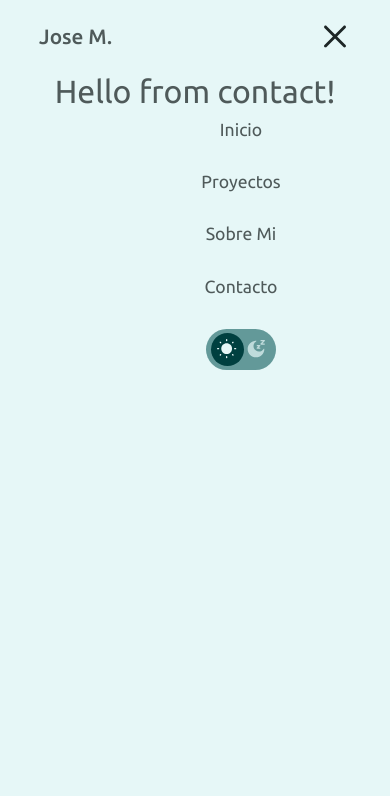
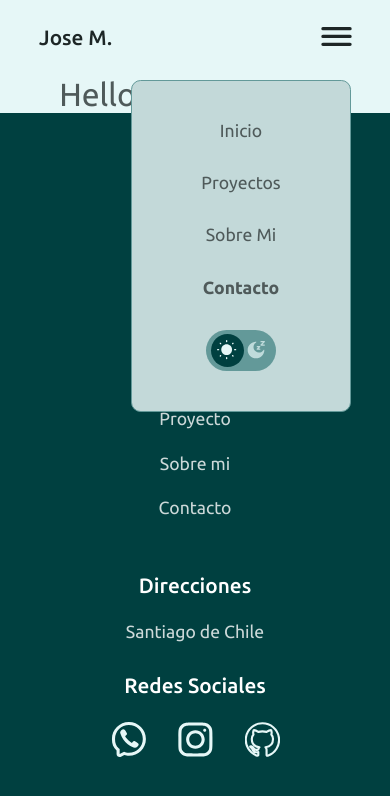
Before and after one commit to JooseMM/portfolio-jm, a website built with Vite: page contact.html in a window 390 px wide. Both pictures are taken after a click on the button 335 px from the left and 36 px from the top of the page. Built offline with nearby package versions, Linux system fonts and the light colour scheme.

Commit message:
finish images are needed

```diff
--- a/contact.html
+++ b/contact.html
@@ -1,15 +1,16 @@
-<html>
+<!doctype html>
+<html lang="en">
   <head>
     <meta charset="UTF-8" />
     <meta name="viewport" content="width=device-width, initial-scale=1.0" />
+    <title>Jose Moreno</title>
     <link rel="stylesheet" href="./src/normalize.css">
-    <link rel="stylesheet" id="stylesheetMode" href="./src/style.css">
-    <title>Contacto</title>
+    <link rel="stylesheet" href="src/style.css">
   </head>
-  <body class="light-font-80 light-main-bg">
+  <body id="body" class="light-font-80 light-main-bg">
     <header>
-      <a href="/" class="logo">Jose M.</a>
-      <nav id="mobileMenu" class="hidden | rounded-xl">
+      <a href="/" id="logo" class="logo light-font-100">Jose M.</a>
+      <nav id="mobileMenu" class="light-alt-bg light-menu-border rounded-xl">
 	<ul class="nav-link-list">
 	  <li>
 	    <a href="/" id="homePage">Inicio</a>
@@ -39,9 +40,67 @@
       </nav>
       <button id="toogleMobileBtn" class="mobile-menu">
 	<img src="src/assets/icons/mobile-menu-btn.svg" id="menuBtnImage" class="menu-btn" height="25" width="35"/>
+	<img src="src/assets/icons/close-icon.svg" id="menuBtnImage" class="menu-btn hidden" height="25" width="35"/>
+	<img src="src/assets/icons/dark-mobile-menu-btn.svg" id="menuBtnImage" class="menu-btn hidden" height="25" width="35"/>
+	<img src="src/assets/icons/dark-close-icon.svg" id="menuBtnImage" class="menu-btn hidden" height="25" width="35"/>
       </button>
     </header>
-    <h1>Hello from contact!</h1>
+    <main>
+      <h1>Hello from contact</h1>
+    </main>
+    <footer class="light-dark-green">
+      <ul class="footer-this">
+	<li>
+	  <a href="/">Jose Moreno</a>
+	</li>
+	<li>Copyright 2024</li>
+      </ul>
+      <ul class="footer-pages">
+	<li>
+	  Secciones
+	</li>
+	<li>
+	  <a href="/">Inicio</a>
+	</li>
+	<li>
+	  <a href="#projectSection">Proyecto</a>
+	</li>
+	<li>
+	  <a href="#aboutSection">Sobre mi</a>
+	</li>
+	<li>
+	  <a href="/">Contacto</a>
+	</li>
+      </ul>
+      <div class="footer-info">
+	<ul class="footer-address">
+	  <li>
+	    Direcciones
+	  </li>
+	  <li> Santiago de Chile</li>
+	</ul>
+	<ul class="footer-social">
+	  <li>Redes Sociales</li>
+	  <div>
+	    <li>
+	      <a href="/">
+		<img src="./src/assets/icons/whatsapp-icon.svg" width="35" height="35"/>
+	      </a>
+	    </li>
+	    <li>
+	      <a href="/">
+		<img src="./src/assets/icons/ig-icon.svg" width="35" height="35"/>
+	      </a>
+	    </li>
+	    <li>
+	      <a href="/">
+		<img src="./src/assets/icons/github-icon.svg" width="35" height="35"/>
+	      </a>
+	    </li>
+	  </div>
+	</ul>
+      </div>
+    </footer>
     <script type="module" src="/src/main.ts"></script>
   </body>
 </html>
--- a/src/main.ts
+++ b/src/main.ts
@@ -4,13 +4,25 @@ var currentTheme = localStorage.getItem("currentTheme");
 const decoratorCTA = document.getElementById("decoratorCTA");
 const toogleModeBtn = document.getElementById("toogleDarkTheme");
 const mobileMenu = document.getElementById("mobileMenu");
-
+var darkThemeOn = currentTheme || false;
+  const lightOpenBtn = document.getElementById("lightOpenMenu");
+  const lightCloseBtn = document.getElementById("lightCloseMenu");
+  const darkOpenBtn = document.getElementById("darkOpenMenu");
+  const darkCloseBtn = document.getElementById("darkCloseMenu");
 //functions
 function changeIconTheme(darkTheme: boolean):void {
   const lightIcons = document.getElementsByClassName("light-icon");
   const darkIcons = document.getElementsByClassName("dark-icon");
 
   if(darkTheme) {
+    if(mobileMenu?.classList.contains("hidden")) {
+      lightOpenBtn?.classList.add("hidden");
+      darkOpenBtn?.classList.remove("hidden");
+    } else {
+      lightCloseBtn?.classList.add("hidden");
+      darkCloseBtn?.classList.remove("hidden");
+    }
+
     for (var i = 0; i < lightIcons.length; i++) {
       lightIcons[i]?.classList.add("hidden-icon");
     }
@@ -20,6 +32,13 @@ function changeIconTheme(darkTheme: boolean):void {
 
     localStorage.setItem("currentTheme", "dark");
   } else {
+    if(mobileMenu?.classList.contains("hidden")) {
+      lightOpenBtn?.classList.remove("hidden");
+      darkOpenBtn?.classList.add("hidden");
+    } else {
+      lightCloseBtn?.classList.remove("hidden");
+      darkCloseBtn?.classList.add("hidden");
+    }
     for (var i = 0; i < darkIcons.length; i++) {
       darkIcons[i]?.classList.add("hidden-icon");
     }
@@ -33,7 +52,6 @@ function changeIconTheme(darkTheme: boolean):void {
 
 function toogleMode():void {
   //Theme switcher
-  var darkThemeOn = currentTheme || false;
   const theme = document.getElementById("theme");
   const darkBtn = document.getElementById("darkIcon");
   const lightIcon = document.getElementById("lightIcon");
@@ -162,17 +180,34 @@ function toogleMode():void {
 }
 
 function toogleMobileMenu():void {
-  const mobileMenuImageaBtn = document.getElementById("menuBtnImage");
-  if(mobileMenu?.classList.contains("hidden")) {
-    mobileMenuImageaBtn?.setAttribute("src", "src/assets/icons/close-icon.svg");
-    mobileMenuImageaBtn?.setAttribute("width", "22");
-    mobileMenu?.classList.replace("hidden", "showMenu");
-    return
+  //dark mode toggle
+    if(mobileMenu?.classList.contains("hidden") && darkThemeOn) {
+      darkOpenBtn?.classList.add("hidden");
+      darkCloseBtn?.classList.remove("hidden");
+      mobileMenu?.classList.replace("hidden", "showMenu");
+      return
+    }
+    if(!mobileMenu?.classList.contains("hidden") && darkThemeOn) {
+      darkOpenBtn?.classList.remove("hidden");
+      darkCloseBtn?.classList.add("hidden");
+      mobileMenu?.classList.replace("showMenu", "hidden");
+      return
+    }
+  //light mode toggle
+    if(mobileMenu?.classList.contains("hidden") && !darkThemeOn) {
+      lightOpenBtn?.classList.add("hidden");
+      lightCloseBtn?.classList.remove("hidden");
+      mobileMenu?.classList.replace("hidden", "showMenu");
+      return
+    }
+    if(!mobileMenu?.classList.contains("hidden") && !darkThemeOn) {
+      lightOpenBtn?.classList.remove("hidden");
+      lightCloseBtn?.classList.add("hidden");
+      darkCloseBtn?.classList.add("hidden");
+      mobileMenu?.classList.replace("showMenu", "hidden");
+      return
+    }
   }
-  mobileMenuImageaBtn?.setAttribute("src", "src/assets/icons/mobile-menu-btn.svg");
-  mobileMenuImageaBtn?.setAttribute("width", "35");
-    mobileMenu?.classList.replace("showMenu", "hidden");
-}
 
 function currentUrlChecker():void {
   const homePage = document.getElementById("homePage");
--- a/src/style.css
+++ b/src/style.css
@@ -77,7 +77,7 @@ b {
   border-radius: 0.3rem;
 }
 .current-page {
-  color: var(--black) !important;
+  font-weight: 600;
 }
 /* light theme */
 .light-main-bg {
@@ -675,7 +675,8 @@ b {
   }
   .about-box-description div:last-child {
     margin: 0;
-    padding: 2rem;
+    padding: 1.5rem;
+    padding-bottom: 2rem;
     max-width: 40rem;
   }
   .about-box-description ul {
@@ -848,4 +849,17 @@ b {
   .box-btn > a:last-child {
     padding: 0.8rem 1.8rem;
   }
+  .cta-ct > a {
+    transition: ease-in-out 300ms;
+  }
+  .cta-ct > a:hover {
+    background-color: var(--dark-green);
+    color: var(--paly-cyan);
+  }
+  #heroBtn, .main-cta-btn {
+    transition: ease-in-out 300ms;
+  }
+  #heroBtn:hover, .main-cta-btn:hover {
+  opacity: 0.8;
+  }
 }
```
Also changed, not shown: index.html (+5 -5 lines), src/assets/icons/dark-mode/close-btn.svg (added), src/assets/icons/dark-mode/mobile-btn.svg (added).
